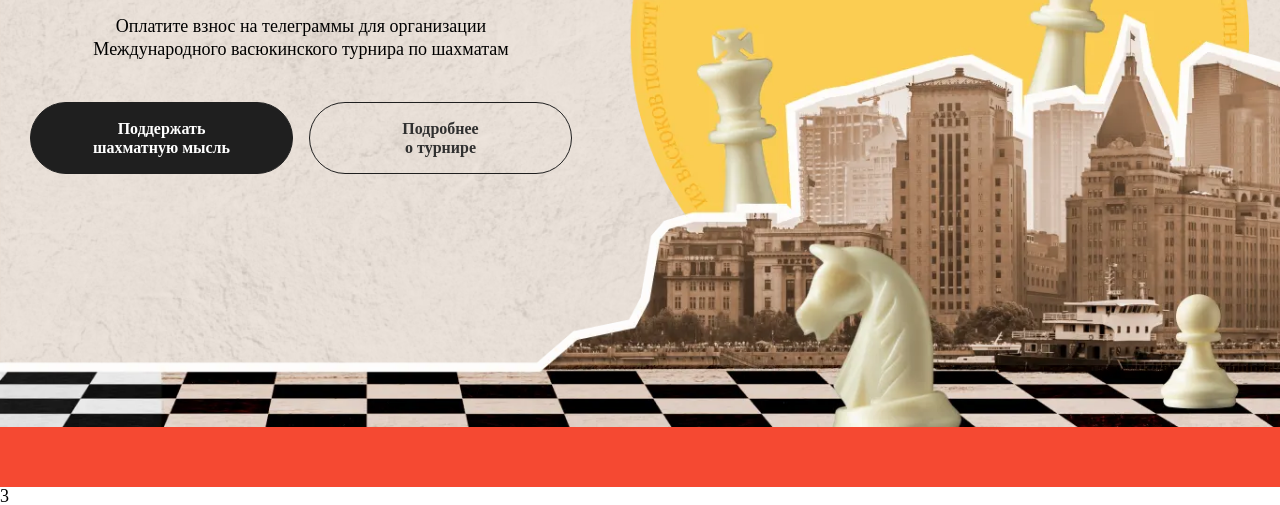
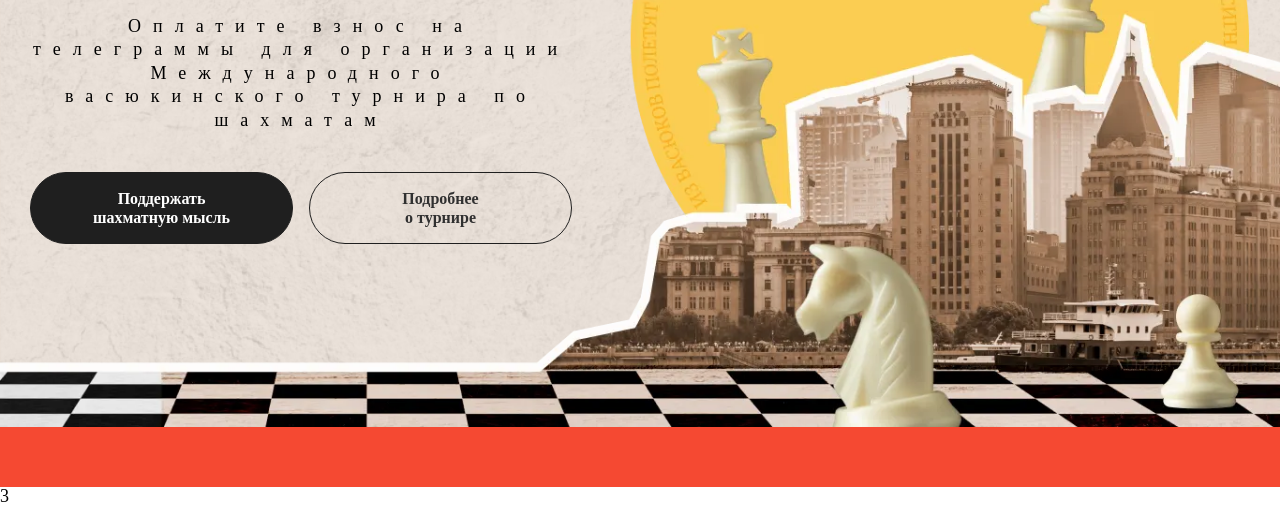
Before and after one commit to Zhuridochka/Practice, a plain HTML site: page index.html in a window 1280 px wide. Shown: the part 373-878 px from the top of the page. Drawn offline with Linux system fonts and the light colour scheme.

Commit message:
Add files via upload

```diff
--- a/css/style.css
+++ b/css/style.css
@@ -291,7 +291,7 @@ body {
 .main__text {
   text-align: center;
   line-height: 130%;
-  letter-spacing: 12;
+  letter-spacing: 12px;
 }
 
 .main__text:not(:last-child) {
```
